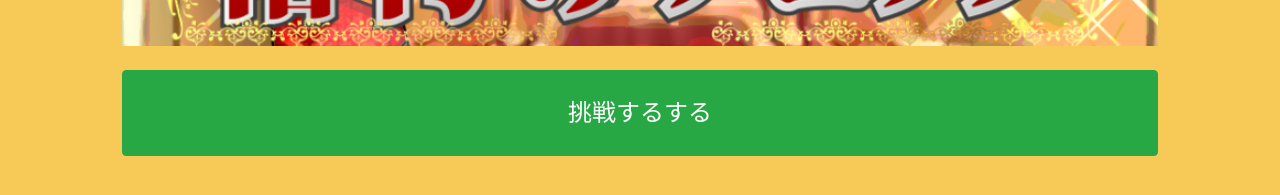
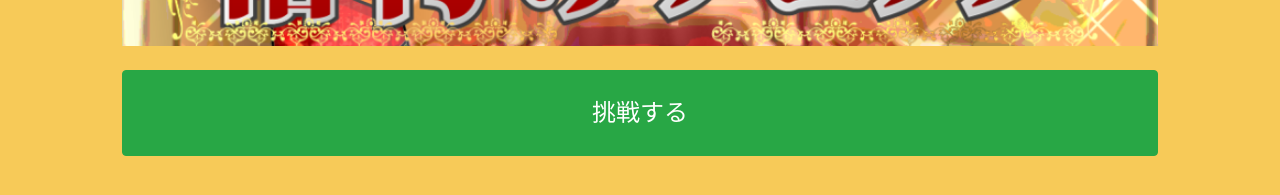
Before and after one commit to geishoui/maplecheck, a plain HTML site: page index.html in a window 1280 px wide. Shown: the part 473-668 px from the top of the page. Drawn offline with nearby package versions, Linux system fonts and the light colour scheme; a web font is replaced by a local one.

Commit message:
Update index.html

```diff
--- a/index.html
+++ b/index.html
@@ -24,7 +24,7 @@ https://geishoui.github.io/rpstry/
 					<div id="entry0">
 						<img src="img/title.png" width="100%" onclick="clickBtn0()">
 						<div class="row mx-auto">
-							<button type="button" id="btn0" class="btn btn-success col-md-12" onclick="clickBtn0()"  style="padding: 1em 0; font-size: 1.5em;">挑戦するする</button>
+							<button type="button" id="btn0" class="btn btn-success col-md-12" onclick="clickBtn0()"  style="padding: 1em 0; font-size: 1.5em;">挑戦する</button>
 						</div>
 					</div>
 
```
